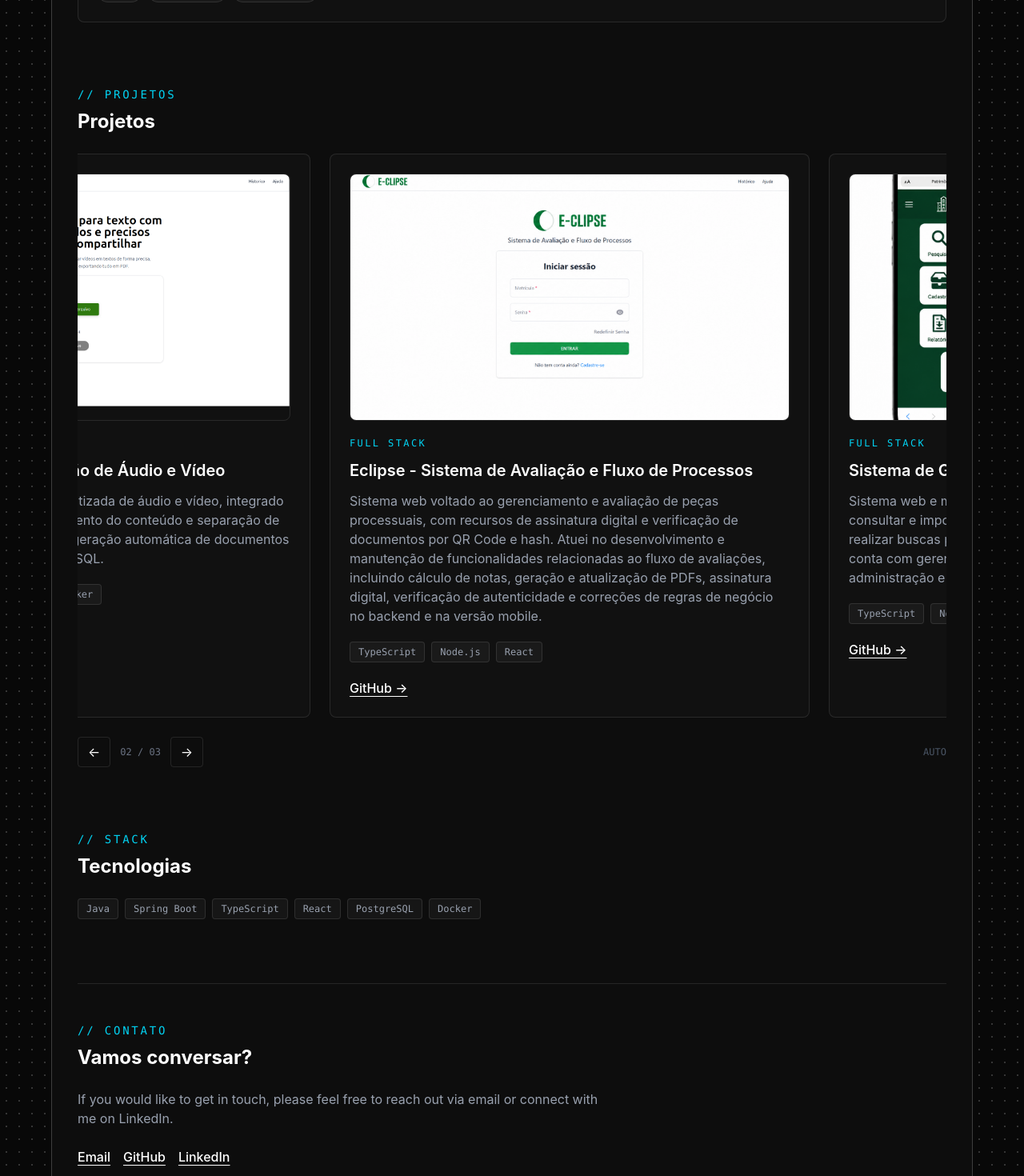
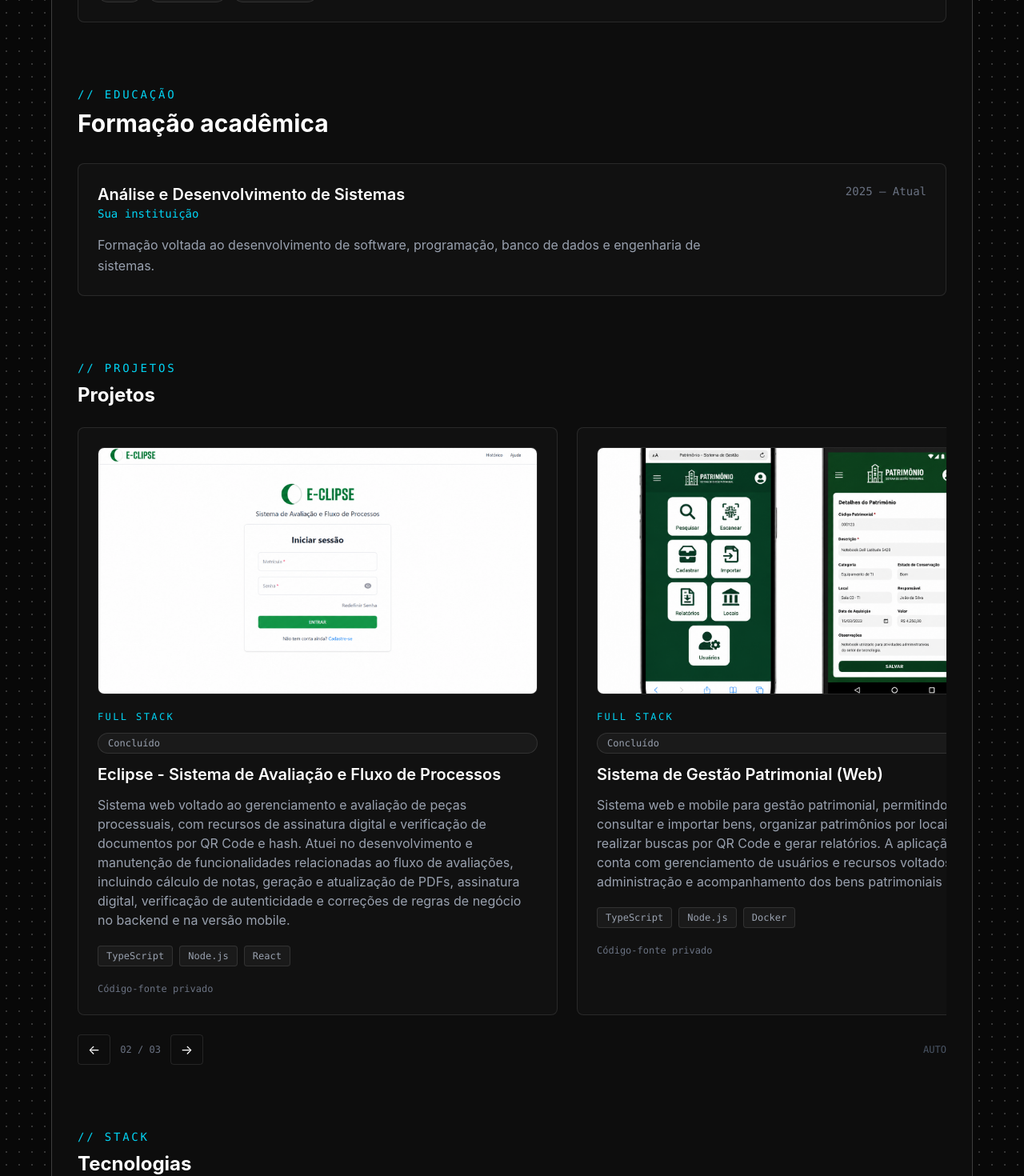
Before and after one commit to felippe-leite/portifolio, a React (Vite) app: page / in a window 1280 px wide. Shown: the part 1320-2790 px from the top of the page at 80% size. Built offline with nearby package versions, Linux system fonts and the light colour scheme.

Commit message:
feat: adicionando novas features

```diff
--- a/src/App.tsx
+++ b/src/App.tsx
@@ -5,6 +5,9 @@ import Projects from "./components/Projects/Projects";
 import Technologies from "./components/Technologies/Technologies";
 import Contact from "./components/Contact/Contact";
 import Experience from "./components/Experience/Experience";
+import Education from "./components/Education/Education";
+import Certificates from "./components/Certificates/Certificates";
+import Exploring from "./components/Exploring/Exploring";
 
 function App() {
   return (
@@ -46,9 +49,12 @@ function App() {
 
         <About />
         <Experience />
+
+        <Education />
         <Projects />
 
         <Technologies />
+        <Exploring />
 
         <Contact />
       </div>
--- /dev/null
+++ b/src/components/Certificates/Certificates.tsx
@@ -0,0 +1,51 @@
+import { certificates } from "../../data/certificates";
+
+function Certificates() {
+  return (
+    <section id="certificates" className="flex flex-col gap-8">
+      <div>
+        <p className="font-mono text-sm uppercase tracking-[0.2em] text-cyan-400">
+          // Certificados
+        </p>
+
+        <h2 className="mt-2 text-3xl font-bold">Certificações e cursos</h2>
+      </div>
+
+      <div className="grid gap-4 md:grid-cols-2">
+        {certificates.map((certificate) => (
+          <article
+            key={`${certificate.name}-${certificate.institution}`}
+            className="flex flex-col justify-between gap-5 rounded-lg border border-white/10 bg-white/[0.02] p-6 transition-colors hover:border-cyan-400/30"
+          >
+            <div>
+              <h3 className="text-xl font-semibold">
+                {certificate.name}
+              </h3>
+
+              <p className="mt-2 font-mono text-sm text-cyan-400">
+                {certificate.institution}
+              </p>
+
+              <p className="mt-2 text-sm text-gray-500">
+                {certificate.year}
+              </p>
+            </div>
+
+            {certificate.link && (
+              <a
+                href={certificate.link}
+                target="_blank"
+                rel="noopener noreferrer"
+                className="w-fit text-sm font-medium underline underline-offset-4 transition-colors hover:text-cyan-400"
+              >
+                Ver certificado
+              </a>
+            )}
+          </article>
+        ))}
+      </div>
+    </section>
+  );
+}
+
+export default Certificates;
--- a/src/components/Contact/Contact.tsx
+++ b/src/components/Contact/Contact.tsx
@@ -1,46 +1,150 @@
+import { useState } from "react";
+
 function Contact() {
+  const [submitted, setSubmitted] = useState(false);
+
   return (
-    <section
-      id="contact"
-      className="flex flex-col gap-6 border-t border-white/10 pt-12"
-    >
+    <section id="contact" className="flex flex-col gap-8">
       <div>
-        <p className="mb-2 font-mono text-sm uppercase tracking-[0.2em] text-cyan-400">
+        <p className="font-mono text-sm uppercase tracking-[0.2em] text-cyan-400">
           // Contato
         </p>
 
-        <h2 className="text-2xl font-bold">Vamos conversar?</h2>
+        <h2 className="mt-2 text-3xl font-bold">
+          Vamos conversar
+        </h2>
+
+        <p className="mt-3 max-w-2xl leading-relaxed text-gray-400">
+          Tem uma ideia, projeto ou oportunidade? Entre em contato.
+        </p>
       </div>
-      <p className="max-w-2xl text-gray-400">
-        If you would like to get in touch, please feel free to reach out via
-        email or connect with me on LinkedIn.
-      </p>
 
-      <div className="flex flex-wrap gap-4">
-        <a
-          href="mailto:jfelippeleite9@gmail.com"
-          className="font-medium underline underline-offset-4 transition-colors hover:text-cyan-400"
+      <form
+        onSubmit={(event) => {
+          event.preventDefault();
+          setSubmitted(true);
+        }}
+        className="flex max-w-3xl flex-col gap-5"
+      >
+        <div className="grid gap-5 md:grid-cols-2">
+          <div className="flex flex-col gap-2">
+            <label
+              htmlFor="name"
+              className="text-sm text-gray-300"
+            >
+              Nome
+            </label>
+
+            <input
+              id="name"
+              name="name"
+              type="text"
+              required
+              placeholder="Seu nome"
+              className="
+                rounded-md border border-white/10
+                bg-white/[0.02] px-4 py-3
+                text-sm text-white outline-none
+                placeholder:text-gray-600
+                transition-colors
+                focus:border-cyan-400/50
+              "
+            />
+          </div>
+
+          <div className="flex flex-col gap-2">
+            <label
+              htmlFor="email"
+              className="text-sm text-gray-300"
+            >
+              E-mail
+            </label>
+
+            <input
+              id="email"
+              name="email"
+              type="email"
+              required
+              placeholder="seu@email.com"
+              className="
+                rounded-md border border-white/10
+                bg-white/[0.02] px-4 py-3
+                text-sm text-white outline-none
+                placeholder:text-gray-600
+                transition-colors
+                focus:border-cyan-400/50
+              "
+            />
+          </div>
+        </div>
+
+        <div className="flex flex-col gap-2">
+          <label
+            htmlFor="subject"
+            className="text-sm text-gray-300"
+          >
+            Assunto
+          </label>
+
+          <input
+            id="subject"
+            name="subject"
+            type="text"
+            required
+            placeholder="Assunto da mensagem"
+            className="
+              rounded-md border border-white/10
+              bg-white/[0.02] px-4 py-3
+              text-sm text-white outline-none
+              placeholder:text-gray-600
+              transition-colors
+              focus:border-cyan-400/50
+            "
+          />
+        </div>
+
+        <div className="flex flex-col gap-2">
+          <label
+            htmlFor="message"
+            className="text-sm text-gray-300"
+          >
+            Mensagem
+          </label>
+
+          <textarea
+            id="message"
+            name="message"
+            required
+            rows={6}
+            placeholder="Escreva sua mensagem..."
+            className="
+              resize-none rounded-md border border-white/10
+              bg-white/[0.02] px-4 py-3
+              text-sm text-white outline-none
+              placeholder:text-gray-600
+              transition-colors
+              focus:border-cyan-400/50
+            "
+          />
+        </div>
+
+        <button
+          type="submit"
+          className="
+            w-fit rounded-md bg-cyan-400
+            px-6 py-3 text-sm font-medium text-black
+            transition-colors hover:bg-cyan-300
+          "
         >
-          Email
-        </a>
-        <a
-          href="https://www.github.com/felippe-leite"
-          target="_blank"
-          rel="noopener noreferrer"
-          className="font-medium underline underline-offset-4 transition-colors hover:text-cyan-400"
-        >
-          GitHub
-        </a>
+          Enviar mensagem
+        </button>
 
-        <a
-          href="https://www.linkedin.com/in/felippeleite27/"
-          target="_blank"
-          rel="noopener noreferrer"
-          className="font-medium underline underline-offset-4 transition-colors hover:text-cyan-400"
-        >
-          LinkedIn
-        </a>
-      </div>
+        {submitted && (
+          <p className="font-mono text-sm text-cyan-400">
+            Mensagem preparada com sucesso.
+          </p>
+        )}
+      </form>
     </section>
   );
 }
--- /dev/null
+++ b/src/components/Education/Education.tsx
@@ -0,0 +1,46 @@
+import { education } from "../../data/education";
+
+function Education() {
+  return (
+    <section id="education" className="flex flex-col gap-8">
+      <div>
+        <p className="font-mono text-sm uppercase tracking-[0.2em] text-cyan-400">
+          // Educação
+        </p>
+
+        <h2 className="mt-2 text-3xl font-bold">Formação acadêmica</h2>
+      </div>
+
+      <div className="flex flex-col gap-6">
+        {education.map((item) => (
+          <article
+            key={`${item.institution}-${item.course}`}
+            className="rounded-lg border border-white/10 bg-white/[0.02] p-6"
+          >
+            <div className="flex flex-col gap-2 md:flex-row md:items-start md:justify-between">
+              <div>
+                <h3 className="text-xl font-semibold">{item.course}</h3>
+
+                <p className="font-mono text-sm text-cyan-400">
+                  {item.institution}
+                </p>
+              </div>
+
+              <span className="font-mono text-sm text-gray-500">
+                {item.period}
+              </span>
+            </div>
+
+            {item.description && (
+              <p className="mt-4 max-w-3xl leading-relaxed text-gray-400">
+                {item.description}
+              </p>
+            )}
+          </article>
+        ))}
+      </div>
+    </section>
+  );
+}
+
+export default Education;
--- /dev/null
+++ b/src/components/Exploring/Exploring.tsx
@@ -0,0 +1,37 @@
+const topics = [
+  "Arquitetura de Software",
+  "Cyber Security",
+  "Sistemas Distribuídos",
+  "Computação",
+  "Astronomia",
+  "Física",
+];
+
+function Exploring() {
+  return (
+    <section id="exploring" className="flex flex-col gap-8">
+      <div>
+        <p className="font-mono text-sm uppercase tracking-[0.2em] text-cyan-400">
+          // Atualmente explorando
+        </p>
+
+        <h2 className="mt-2 text-3xl font-bold">
+          Explorando novos conhecimentos
+        </h2>
+      </div>
+
+      <div className="flex flex-wrap gap-3">
+        {topics.map((topic) => (
+          <span
+            key={topic}
+            className="rounded-full border border-white/10 bg-white/[0.02] px-4 py-2 font-mono text-sm text-gray-300 transition-colors hover:border-cyan-400/30 hover:text-cyan-400"
+          >
+            {topic}
+          </span>
+        ))}
+      </div>
+    </section>
+  );
+}
+
+export default Exploring;
--- a/src/components/Navbar/Navbar.tsx
+++ b/src/components/Navbar/Navbar.tsx
@@ -1,33 +1,72 @@
+import { useState } from "react";
+
 function Navbar() {
+  const [isOpen, setIsOpen] = useState(false);
+
+  const links = [
+    { label: "Sobre", href: "#about" },
+    { label: "Experiência", href: "#experience" },
+    { label: "Educação", href: "#education" },
+    { label: "Certificados", href: "#certificates" },
+    { label: "Projetos", href: "#projects" },
+    { label: "Tecnologias", href: "#technologies" },
+    { label: "Explorando", href: "#exploring" },
+    { label: "Contato", href: "#contact" },
+  ];
+
   return (
-    <nav className="flex items-center justify-between border-b border-white/10 pb-6">
+    <nav className="border-b border-white/10 pb-6">
+      <div className="flex items-center justify-between">
+        <a
+          href="#"
+          className="text-sm font-semibold tracking-wide"
+          onClick={() => setIsOpen(false)}
+        >
+          Felippe Leite
+        </a>
 
-    <a href="#" className="text-sm font-semibold tracking-wide">
-      Felippe Leite
-    </a>
+        {/* Desktop */}
+        <ul className="hidden items-center gap-6 text-sm text-gray-400 lg:flex">
+          {links.map((link) => (
+            <li key={link.href}>
+              <a
+                href={link.href}
+                className="transition-colors hover:text-cyan-400"
+              >
+                {link.label}
+              </a>
+            </li>
+          ))}
+        </ul>
 
-      <ul className="flex gap-6 text-sm text-gray-400">
-        <li>
-          <a href="#about"
-          className="transition-colors hover:text-cyan-400"
-          >Sobre</a>
-        </li>
-        <li>
-          <a href="#projects"
-          className="transition-colors hover:text-cyan-400"
-          >Projetos</a>
-        </li>
-        <li>
-          <a href="#technologies"
-          className="transition-colors hover:text-cyan-400"
-          >Tecnologias</a>
-        </li>
-        <li>
-          <a href="#contact"
-          className="transition-colors hover:text-cyan-400"
-          >Contato</a>
-        </li>
-      </ul>
+        {/* Mobile button */}
+        <button
+          type="button"
+          onClick={() => setIsOpen((current) => !current)}
+          className="text-gray-400 transition-colors hover:text-cyan-400 lg:hidden"
+          aria-label={isOpen ? "Fechar menu" : "Abrir menu"}
+          aria-expanded={isOpen}
+        >
+          <span className="text-xl">{isOpen ? "✕" : "☰"}</span>
+        </button>
+      </div>
+
+      {/* Mobile menu */}
+      {isOpen && (
+        <ul className="mt-6 flex flex-col gap-4 border-t border-white/10 pt-6 text-sm text-gray-400 lg:hidden">
+          {links.map((link) => (
+            <li key={link.href}>
+              <a
+                href={link.href}
+                onClick={() => setIsOpen(false)}
+                className="block transition-colors hover:text-cyan-400"
+              >
+                {link.label}
+              </a>
+            </li>
+          ))}
+        </ul>
+      )}
     </nav>
   );
 }
--- a/src/components/ProjectCard/ProjectCard.tsx
+++ b/src/components/ProjectCard/ProjectCard.tsx
@@ -2,9 +2,10 @@ interface ProjectCardProps {
   title: string;
   description: string;
   technologies: string[];
-  github: string;
+  github?: string;
   image?: string;
   category?: "BACKEND" | "SIMULATION" | "ASTRONOMY" | "PHYSICS" | "Full Stack";
+  status?: "completed" | "in-progress" | "exploring";
 }
 
 function ProjectCard({
@@ -14,6 +15,7 @@ function ProjectCard({
   github,
   image,
   category,
+  status,
 }: ProjectCardProps) {
   return (
     <article className="flex w-full shrink-0 snap-start flex-col gap-5 rounded-lg border border-white/10 bg-white/[0.02] p-6 transition-colors hover:border-cyan-400/40 md:w-[600px]">
@@ -34,6 +36,14 @@ function ProjectCard({
           </span>
         )}
 
+        {status && (
+          <span className="rounded-full border border-white/10 bg-white/[0.04] px-3 py-1 font-mono text-xs text-gray-400">
+            {status === "completed" && "Concluído"}
+            {status === "in-progress" && "Em desenvolvimento"}
+            {status === "exploring" && "Explorando"}
+          </span>
+        )}
+
         <h3 className="text-xl font-semibold">{title}</h3>
 
         <p className="text-gray-400">{description}</p>
@@ -50,6 +60,7 @@ function ProjectCard({
         ))}
       </div>
 
+      {github ? (
         <a
           href={github}
           target="_blank"
@@ -58,6 +69,11 @@ function ProjectCard({
         >
           GitHub →
         </a>
+      ) : (
+        <span className="w-fit font-mono text-xs text-gray-500">
+          Código-fonte privado
+        </span>
+      )}
     </article>
   );
 }
--- a/src/components/Projects/Projects.tsx
+++ b/src/components/Projects/Projects.tsx
@@ -60,6 +60,7 @@ function Projects() {
             github={project.github}
             image={project.image}
             category={project.category}
+            status={project.status}
           />
         ))}
       </div>
--- /dev/null
+++ b/src/data/certificates.ts
@@ -0,0 +1,15 @@
+export interface Certificate {
+  name: string;
+  institution: string;
+  year: string;
+  link?: string;
+}
+
+export const certificates: Certificate[] = [
+  {
+    name: "Nome do certificado",
+    institution: "Instituição",
+    year: "2026",
+    link: "#",
+  },
+];
--- /dev/null
+++ b/src/data/education.ts
@@ -0,0 +1,16 @@
+export interface Education {
+  course: string;
+  institution: string;
+  period: string;
+  description?: string;
+}
+
+export const education: Education[] = [
+  {
+    course: "Análise e Desenvolvimento de Sistemas",
+    institution: "Sua instituição",
+    period: "2025 — Atual",
+    description:
+      "Formação voltada ao desenvolvimento de software, programação, banco de dados e engenharia de sistemas.",
+  },
+];
--- a/src/data/projects.ts
+++ b/src/data/projects.ts
@@ -2,9 +2,10 @@ export interface Project {
   title: string;
   description: string;
   technologies: string[];
-  github: string;
+  github?: string;
   image?: string;
   category?: "BACKEND" | "SIMULATION" | "ASTRONOMY" | "PHYSICS" | "Full Stack";
+  status?: "completed" | "in-progress" | "exploring";
 }
 
 export const projects: Project[] = [
@@ -13,18 +14,18 @@ export const projects: Project[] = [
     description:
       "Sistema web para transcrição automatizada de áudio e vídeo, integrado à API da AssemblyAI para processamento do conteúdo e separação de locutores (speaker diarization), com geração automática de documentos PDF e persistência dos dados em MySQL.",
     technologies: ["TypeScript", "Node.js", "React", "Docker"],
-    github: "https://github.com/felippeleite/task-manager",
     image: "orion.png",
     category: "Full Stack",
+    status: "completed",
   },
   {
     title: "Eclipse - Sistema de Avaliação e Fluxo de Processos",
     description:
       "Sistema web voltado ao gerenciamento e avaliação de peças processuais, com recursos de assinatura digital e verificação de documentos por QR Code e hash. Atuei no desenvolvimento e manutenção de funcionalidades relacionadas ao fluxo de avaliações, incluindo cálculo de notas, geração e atualização de PDFs, assinatura digital, verificação de autenticidade e correções de regras de negócio no backend e na versão mobile.",
     technologies: ["TypeScript", "Node.js", "React"],
-    github: "https://github.com/felippeleite/ecommerce-api",
     image: "EclipsePC.png",
     category: "Full Stack",
+    status: "completed",
   },
 
   {
@@ -32,8 +33,8 @@ export const projects: Project[] = [
     description:
       "Sistema web e mobile para gestão patrimonial, permitindo cadastrar, consultar e importar bens, organizar patrimônios por locais e setores, realizar buscas por QR Code e gerar relatórios. A aplicação também conta com gerenciamento de usuários e recursos voltados à administração e acompanhamento dos bens patrimoniais",
     technologies: ["TypeScript", "Node.js", "Docker"],
-    github: "https://github.com/felippeleite/ecommerce-api",
     image: "patrimonio.png",
     category: "Full Stack",
+    status: "completed",
   },
 ];
--- a/src/index.css
+++ b/src/index.css
@@ -11,3 +11,6 @@
     transform: translateY(0);
   }
 }
+html {
+  scroll-behavior: smooth;
+}
```
Lines whose indentation alone changed are shown as unchanged.
